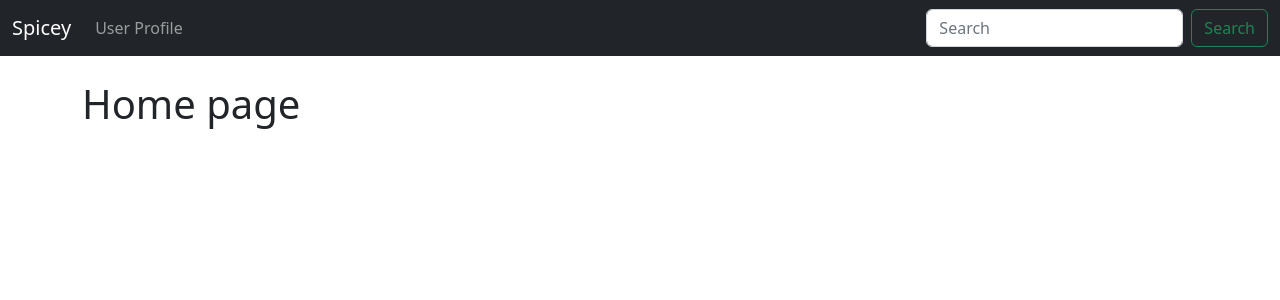
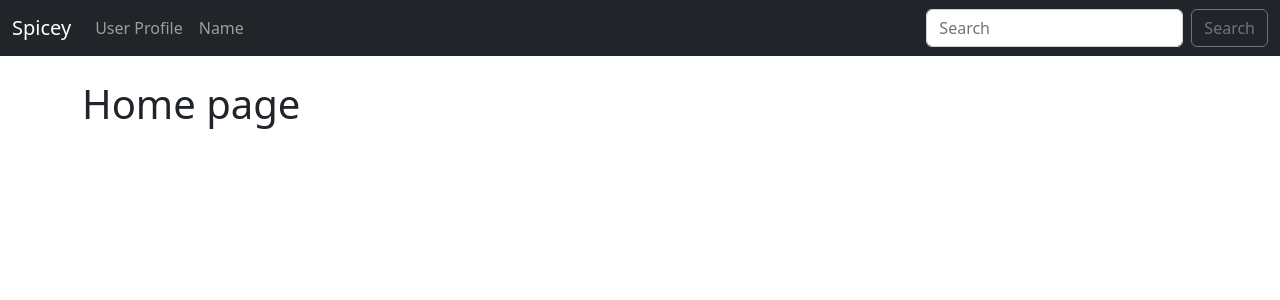
Before and after one commit to anneyk/blog-site, a Flask app: page / in a window 1280 px wide. Shown: the top 300 px of the page. Run offline with Flask 2, Linux system fonts and the light colour scheme.

Commit message:
create name.html

```diff
--- a/run.py
+++ b/run.py
@@ -1,7 +1,16 @@
 from flask import Flask, render_template
+from flask_wtf import FlaskForm
+from wtforms import StringField, SubmitField
+from wtforms.validators import DataRequired
 
 #create a Flask instance
 app = Flask(__name__)
+app.config['SECRET_KEY'] = "pixie"
+
+#create a Form class
+class NameForm(FlaskForm):
+  name = StringField("What's your name", validators=[DataRequired()])
+  submit = SubmitField("Submit")
 
 #create a route decorator
 @app.route('/')
@@ -11,3 +20,16 @@ def index():
 @app.route('/user/<name>')
 def user(name):
   return render_template("user.html", name=name)
+
+#create name page
+@app.route('/name', methods=['GET','POST'])
+def name():
+
+  name = None
+  form = NameForm()
+  #validate Form
+  if form.validate_on_submit():
+    name = form.name.data
+    form.name.data = ''
+
+  return render_template("name.html", name=name, form=form)
--- a/templates/navbar.html
+++ b/templates/navbar.html
@@ -6,15 +6,21 @@
     </button>
     <div class="collapse navbar-collapse" id="navbarSupportedContent">
       <ul class="navbar-nav me-auto mb-2 mb-lg-0">
+
         <li class="nav-item">
           <a class="nav-link" href="{{ url_for('user', name='John') }}">User Profile</a>
         </li>
+
+        <li class="nav-item">
+          <a class="nav-link" href="{{ url_for('name') }}">Name</a>
+        </li>
+
           </ul>
         </li>
       </ul>
       <form class="d-flex" role="search">
         <input class="form-control me-2" type="search" placeholder="Search" aria-label="Search">
-        <button class="btn btn-outline-success" type="submit">Search</button>
+        <button class="btn btn-outline-secondary" type="submit">Search</button>
       </form>
     </div>
   </div>
```
Also changed, not shown: templates/name.html (added, +22 -0 lines).
